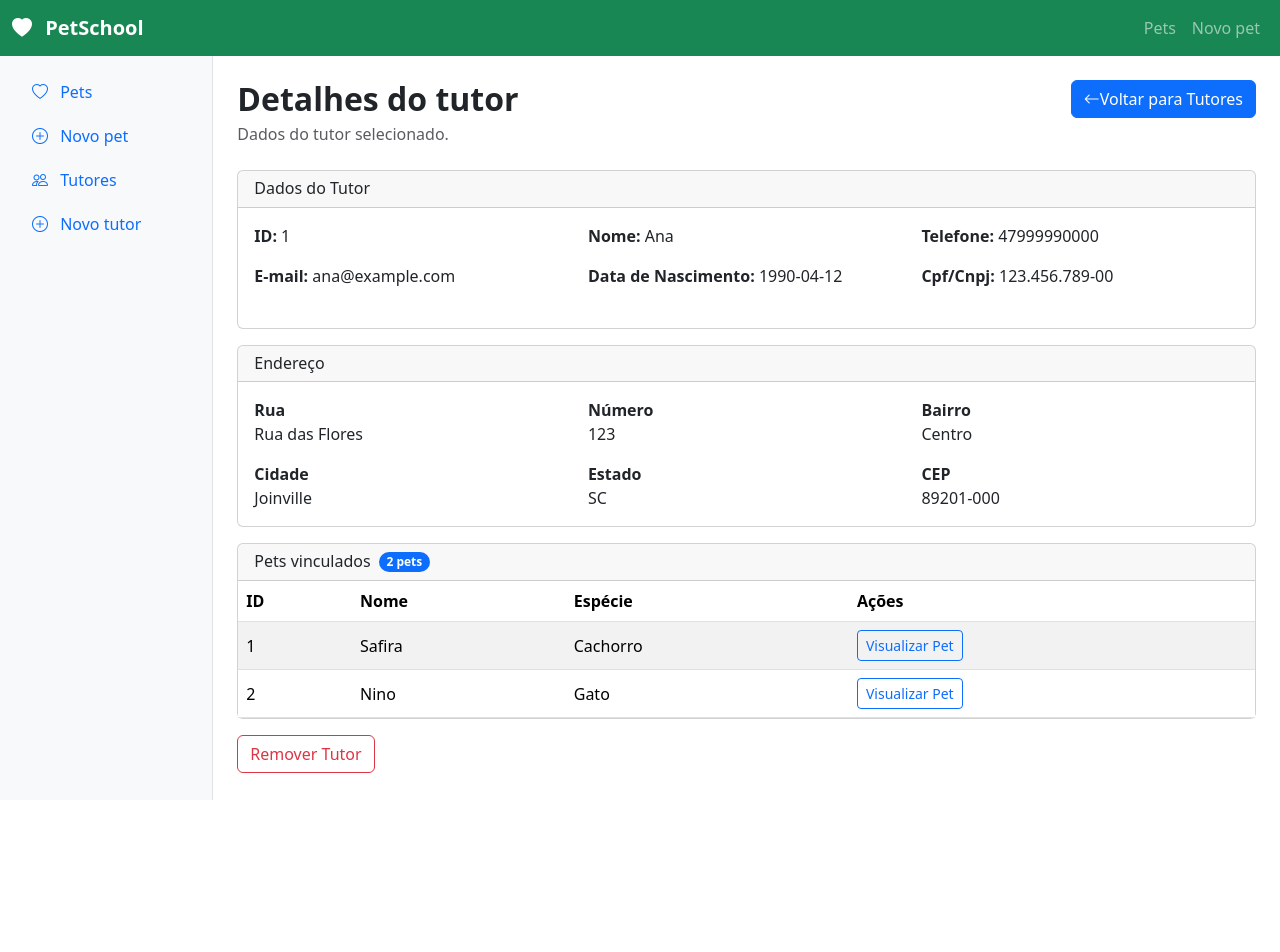
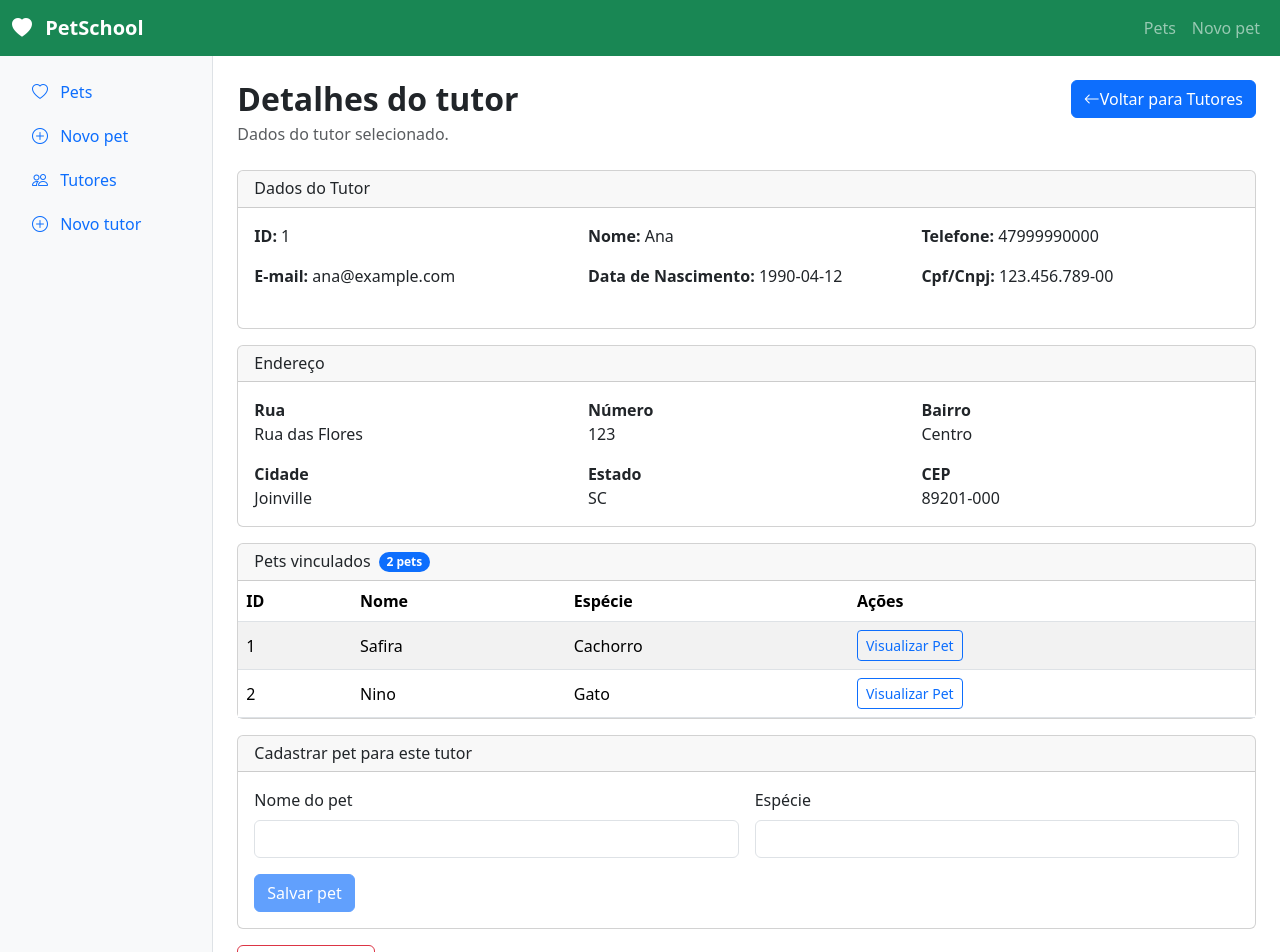
Before and after one commit to IgorMMichels/petHotel, a Vue app: page /tutores/1 in a window 1280 px wide. Shown: the top 952 px of the page. Before the commit the page ends 800 px from the top, so only its background shows below. Built offline with nearby package versions, Linux system fonts and the light colour scheme; data requests are answered from the project's data file.

Commit message:
feat(tutores): adicione validações e cadastro de pets

```diff
--- a/src/views/AddTutoresView.vue
+++ b/src/views/AddTutoresView.vue
@@ -1,11 +1,10 @@
 <script setup>
-import { ref } from 'vue';
+import { computed, ref } from 'vue';
 import { RouterLink, useRouter } from 'vue-router';
 
 const API_URL = 'http://localhost:3000/tutores';
 const router = useRouter();
 const tutor = ref({
-  id: '',
   nome: '',
   telefone: '',
   cpfCnpj: '',
@@ -22,7 +21,55 @@ const tutor = ref({
 });
 const salvando = ref(false);
 const erro = ref('');
+const mensagemObrigatorio = 'Ops, campo obrigatório, por favor preencha-o!';
+const telefoneValido = computed(() =>
+  /^\d{10,11}$/.test(tutor.value.telefone.replace(/\D/g, '')),
+);
+const emailValido = computed(
+  () =>
+    !tutor.value.email || /^[^\s@]+@[^\s@]+\.[^\s@]+$/.test(tutor.value.email),
+);
+const documentoValido = computed(
+  () =>
+    !tutor.value.cpfCnpj ||
+    [11, 14].includes(tutor.value.cpfCnpj.replace(/\D/g, '').length),
+);
+const podeSalvar = computed(
+  () =>
+    Boolean(tutor.value.nome.trim()) &&
+    telefoneValido.value &&
+    emailValido.value &&
+    documentoValido.value,
+);
+
+function formatarTelefone(event) {
+  const numeros = event.target.value.replace(/\D/g, '').slice(0, 11);
+  const tamanhoPrefixo = numeros.length > 10 ? 5 : 4;
+  tutor.value.telefone =
+    numeros.length <= 2
+      ? numeros
+      : `(${numeros.slice(0, 2)}) ${numeros.slice(2, 2 + tamanhoPrefixo)}${numeros.length > 2 + tamanhoPrefixo ? '-' + numeros.slice(2 + tamanhoPrefixo) : ''}`;
+  event.target.value = tutor.value.telefone;
+}
+
+function formatarDocumento(event) {
+  const numeros = event.target.value.replace(/\D/g, '').slice(0, 14);
+  tutor.value.cpfCnpj =
+    numeros.length <= 11
+      ? numeros
+          .replace(/^(\d{3})(\d)/, '$1.$2')
+          .replace(/^(\d{3})\.(\d{3})(\d)/, '$1.$2.$3')
+          .replace(/(\d{3})\.(\d{3})\.(\d{3})(\d)/, '$1.$2.$3-$4')
+      : numeros
+          .replace(/^(\d{2})(\d)/, '$1.$2')
+          .replace(/^(\d{2})\.(\d{3})(\d)/, '$1.$2.$3')
+          .replace(/\.(\d{3})(\d)/, '.$1/$2')
+          .replace(/(\d{4})(\d)/, '$1-$2');
+  event.target.value = tutor.value.cpfCnpj;
+}
+
 async function salvarTutor() {
+  if (!podeSalvar.value || salvando.value) return;
   salvando.value = true;
   erro.value = '';
 
@@ -30,7 +77,11 @@ async function salvarTutor() {
     const resposta = await fetch(API_URL, {
       method: 'POST',
       headers: { 'Content-Type': 'application/json' },
-      body: JSON.stringify(tutor.value),
+      body: JSON.stringify({
+        ...tutor.value,
+        telefone: tutor.value.telefone.replace(/\D/g, ''),
+        cpfCnpj: tutor.value.cpfCnpj.replace(/\D/g, ''),
+      }),
     });
     if (!resposta.ok) throw new Error('Não foi possível salvar o tutor.');
     await router.push({ name: 'tutoresView' });
@@ -44,6 +95,8 @@ async function salvarTutor() {
 async function carregaEndereco() {
   const cep = tutor.value.endereco.cep.replace(/\D/g, '');
   erro.value = '';
+
+  if (!cep) return;
 
   if (cep.length !== 8) {
     erro.value = 'Informe um CEP com 8 dígitos.';
@@ -73,7 +126,6 @@ async function carregaEndereco() {
     erro.value = 'Erro ao consultar o CEP. Tente novamente.';
   }
 }
-
 </script>
 
 <template>
@@ -102,12 +154,20 @@ async function carregaEndereco() {
         >
         <input
           id="nome"
+          aria-describedby="nome-erro"
+          required
           v-model.trim="tutor.nome"
           class="form-control"
           type="text"
           placeholder="Digite o nome completo do tutor"
-          required
         />
+        <p
+          v-if="!tutor.nome.trim()"
+          id="nome-erro"
+          class="text-danger small mt-1 mb-0"
+        >
+          {{ mensagemObrigatorio }}
+        </p>
       </div>
       <div class="col-md-6">
         <label
@@ -117,12 +177,27 @@ async function carregaEndereco() {
         >
         <input
           id="telefone"
-          v-model.trim="tutor.telefone"
+          aria-describedby="telefone-erro"
+          required
+          :value="tutor.telefone"
+          @input="formatarTelefone"
           class="form-control"
           type="tel"
           placeholder="Digite o telefone do tutor"
-          required
         />
+        <p
+          v-if="!tutor.telefone.trim()"
+          id="telefone-erro"
+          class="text-danger small mt-1 mb-0"
+        >
+          {{ mensagemObrigatorio }}
+        </p>
+        <p
+          v-else-if="!telefoneValido"
+          class="text-danger small mt-1 mb-0"
+        >
+          Informe o DDD e um telefone com 10 ou 11 dígitos.
+        </p>
       </div>
       <div class="col-md-6">
         <label
@@ -132,12 +207,20 @@ async function carregaEndereco() {
         >
         <input
           id="cpfCnpj"
-          v-model.trim="tutor.cpfCnpj"
+          aria-describedby="cpfCnpj-erro"
+          :value="tutor.cpfCnpj"
+          @input="formatarDocumento"
           class="form-control"
           type="text"
           placeholder="Digite o CPF ou CNPJ"
-          required
         />
+        <p
+          v-if="!documentoValido"
+          id="cpfCnpj-erro"
+          class="text-danger small mt-1 mb-0"
+        >
+          Informe um CPF com 11 dígitos ou CNPJ com 14 dígitos.
+        </p>
       </div>
       <div class="col-md-6">
         <label
@@ -150,7 +233,6 @@ async function carregaEndereco() {
           v-model.trim="tutor.dataNascimento"
           class="form-control"
           type="date"
-          required
         />
       </div>
       <div class="col-md-12">
@@ -161,12 +243,19 @@ async function carregaEndereco() {
         >
         <input
           id="email"
+          aria-describedby="email-erro"
           v-model.trim="tutor.email"
           class="form-control"
           placeholder="nome@example.com"
           type="email"
-          required
         />
+        <p
+          v-if="!emailValido"
+          id="email-erro"
+          class="text-danger small mt-1 mb-0"
+        >
+          Informe um e-mail válido.
+        </p>
       </div>
 
       <h3 class="fw-bold">Endereço</h3>
@@ -182,7 +271,6 @@ async function carregaEndereco() {
           class="form-control"
           type="text"
           placeholder="Digite o nome da rua"
-          required
         />
       </div>
       <div class="col-md-4">
@@ -197,7 +285,6 @@ async function carregaEndereco() {
           class="form-control"
           type="text"
           placeholder="Número"
-          required
         />
       </div>
       <div class="col-md-6">
@@ -212,7 +299,6 @@ async function carregaEndereco() {
           class="form-control"
           placeholder="Digite o bairro"
           type="text"
-          required
         />
       </div>
       <div class="col-md-6">
@@ -227,7 +313,6 @@ async function carregaEndereco() {
           class="form-control"
           placeholder="Digite a cidade"
           type="text"
-          required
         />
       </div>
       <div class="col-md-6">
@@ -242,7 +327,13 @@ async function carregaEndereco() {
           class="form-select"
           placeholder="Selecione"
         >
-        <option value="" disabled selected>Selecione</option>
+          <option
+            value=""
+            disabled
+            selected
+          >
+            Selecione
+          </option>
           <option value="AC">Acre</option>
           <option value="AL">Alagoas</option>
           <option value="AP">Amapá</option>
@@ -284,14 +375,13 @@ async function carregaEndereco() {
           type="text"
           placeholder="00000-000"
           @blur="carregaEndereco"
-          required
         />
       </div>
       <div class="col-12 d-flex gap-2">
         <button
           class="btn btn-primary"
           type="submit"
-          :disabled="salvando"
+          :disabled="salvando || !podeSalvar"
         >
           {{ salvando ? 'Salvando...' : 'Salvar tutor' }}
         </button>
--- a/src/views/TutoresDetailsView.vue
+++ b/src/views/TutoresDetailsView.vue
@@ -11,6 +11,49 @@ const tutor = ref(null);
 const pets = ref([]);
 const removendo = ref(false);
 const erroRemocao = ref('');
+const novoPet = ref({ nome: '', especie: '' });
+const salvandoPet = ref(false);
+const erroPet = ref('');
+
+async function carregarPets() {
+  const resposta = await fetch(
+    `${API_URL}/pets?tutorId=${encodeURIComponent(route.params.id)}`,
+  );
+  if (!resposta.ok)
+    throw new Error('Não foi possível carregar os pets vinculados.');
+  pets.value = await resposta.json();
+}
+
+async function salvarPet() {
+  if (
+    salvandoPet.value ||
+    removendo.value ||
+    !novoPet.value.nome.trim() ||
+    !novoPet.value.especie.trim()
+  )
+    return;
+  salvandoPet.value = true;
+  erroPet.value = '';
+  try {
+    const resposta = await fetch(`${API_URL}/pets`, {
+      method: 'POST',
+      headers: { 'Content-Type': 'application/json' },
+      body: JSON.stringify({
+        nome: novoPet.value.nome.trim(),
+        especie: novoPet.value.especie.trim(),
+        tutorId: route.params.id,
+      }),
+    });
+    if (!resposta.ok) throw new Error('Não foi possível cadastrar o pet.');
+    const pet = await resposta.json();
+    pets.value.push(pet);
+    novoPet.value = { nome: '', especie: '' };
+  } catch (error) {
+    erroPet.value = error.message;
+  } finally {
+    salvandoPet.value = false;
+  }
+}
 
 async function carregarDados() {
   carregando.value = true;
@@ -26,11 +69,7 @@ async function carregarDados() {
       );
     }
     tutor.value = await resposta.json();
-    const respostaPets = await fetch(`${API_URL}/pets`);
-    if (!respostaPets.ok)
-      throw new Error('Não foi possível carregar os pets vinculados.');
-    const todosPets = await respostaPets.json();
-    pets.value = todosPets.filter((pet) => pet.tutorId === tutor.value.id);
+    await carregarPets();
   } catch (error) {
     erro.value = `${error.message} Verifique se o JSON Server está rodando.`;
   } finally {
@@ -39,11 +78,17 @@ async function carregarDados() {
 }
 
 async function removerTutor() {
-  if (!window.confirm('Tem certeza que deseja remover este tutor?')) return;
+  if (removendo.value || salvandoPet.value) return;
+  if (!window.confirm('Deseja realmente remover este tutor?')) return;
 
   removendo.value = true;
   erroRemocao.value = '';
   try {
+    await carregarPets();
+    if (pets.value.length)
+      throw new Error(
+        'Remova ou transfira os pets vinculados antes de remover este tutor.',
+      );
     const resposta = await fetch(`${API_URL}/tutores/${tutor.value.id}`, {
       method: 'DELETE',
     });
@@ -202,8 +247,64 @@ onMounted(carregarDados);
         v-else
         class="card-body mb-0 text-body-secondary"
       >
-        Nenhum pet vinculado.
+        Nenhum pet vinculado a este tutor.
       </p>
+    </section>
+
+    <section class="card">
+      <h2 class="card-header h6 mb-0">Cadastrar pet para este tutor</h2>
+      <form
+        class="card-body row g-3"
+        @submit.prevent="salvarPet"
+      >
+        <p
+          v-if="erroPet"
+          class="alert alert-danger"
+          role="alert"
+        >
+          {{ erroPet }}
+        </p>
+        <div class="col-12 col-md-6">
+          <label
+            for="nome-pet"
+            class="form-label"
+            >Nome do pet</label
+          >
+          <input
+            id="nome-pet"
+            v-model.trim="novoPet.nome"
+            class="form-control"
+            required
+          />
+        </div>
+        <div class="col-12 col-md-6">
+          <label
+            for="especie-pet"
+            class="form-label"
+            >Espécie</label
+          >
+          <input
+            id="especie-pet"
+            v-model.trim="novoPet.especie"
+            class="form-control"
+            required
+          />
+        </div>
+        <div class="col-12">
+          <button
+            class="btn btn-primary"
+            type="submit"
+            :disabled="
+              salvandoPet ||
+              removendo ||
+              !novoPet.nome.trim() ||
+              !novoPet.especie.trim()
+            "
+          >
+            {{ salvandoPet ? 'Salvando...' : 'Salvar pet' }}
+          </button>
+        </div>
+      </form>
     </section>
 
     <p
@@ -217,7 +318,7 @@ onMounted(carregarDados);
       <button
         class="btn btn-outline-danger"
         type="button"
-        :disabled="removendo"
+        :disabled="removendo || salvandoPet"
         @click="removerTutor"
       >
         {{ removendo ? 'Removendo...' : 'Remover Tutor' }}
--- a/src/views/TutoresView.vue
+++ b/src/views/TutoresView.vue
@@ -6,7 +6,7 @@ const API_URL = 'http://localhost:3000';
 const tutores = ref([]);
 const carregando = ref(true);
 const erro = ref('');
-const pets = ref([])
+const pets = ref([]);
 const userType = ref('CPF'); // userType == CNPJ
 
 async function carregarDados() {
@@ -30,12 +30,23 @@ async function carregarDados() {
   }
 }
 
-
 async function removerTutor(id) {
-  if (!window.confirm('Tem certeza que deseja remover este tutor?')) return;
+  if (!window.confirm('Deseja realmente remover este tutor?')) return;
 
   try {
-    const resposta = await fetch(`${API_URL}/${id}`, { method: 'DELETE' });
+    const respostaPets = await fetch(
+      `${API_URL}/pets?tutorId=${encodeURIComponent(id)}`,
+    );
+    if (!respostaPets.ok)
+      throw new Error('Não foi possível verificar os pets vinculados.');
+    const vinculados = await respostaPets.json();
+    if (vinculados.length)
+      throw new Error(
+        'Remova ou transfira os pets vinculados antes de remover este tutor.',
+      );
+    const resposta = await fetch(`${API_URL}/tutores/${id}`, {
+      method: 'DELETE',
+    });
     if (!resposta.ok) throw new Error('Não foi possível remover o tutor.');
     await carregarDados();
   } catch (error) {
@@ -100,8 +111,12 @@ onMounted(carregarDados);
           <th scope="col">E-mail</th>
           <th scope="col">Pets (Qnt)</th>
           <th scope="col">Nome dos Pets</th>
-          <th scope="col" class="text-right">Ações</th>
-
+          <th
+            scope="col"
+            class="text-right"
+          >
+            Ações
+          </th>
         </tr>
       </thead>
       <tbody>
@@ -115,9 +130,14 @@ onMounted(carregarDados);
           <td v-else>**.***.***/****.**</td>
           <td>{{ tutor.telefone }}</td>
           <td>{{ tutor.email }}</td>
-          <td>{{ pets.filter(pet => pet.tutorId === tutor.id).length }}</td>
-          <td v-if="pets.filter(pet => pet.tutorId === tutor.id).length > 0">
-            {{ pets.filter(pet => pet.tutorId === tutor.id).map(pet => pet.nome).join(' / ') }}
+          <td>{{ pets.filter((pet) => pet.tutorId === tutor.id).length }}</td>
+          <td v-if="pets.filter((pet) => pet.tutorId === tutor.id).length > 0">
+            {{
+              pets
+                .filter((pet) => pet.tutorId === tutor.id)
+                .map((pet) => pet.nome)
+                .join(' / ')
+            }}
           </td>
           <td v-else>Nenhum pet vinculado</td>
           <td class="text-nowrap">
```
Lines whose indentation alone changed are shown as unchanged.
